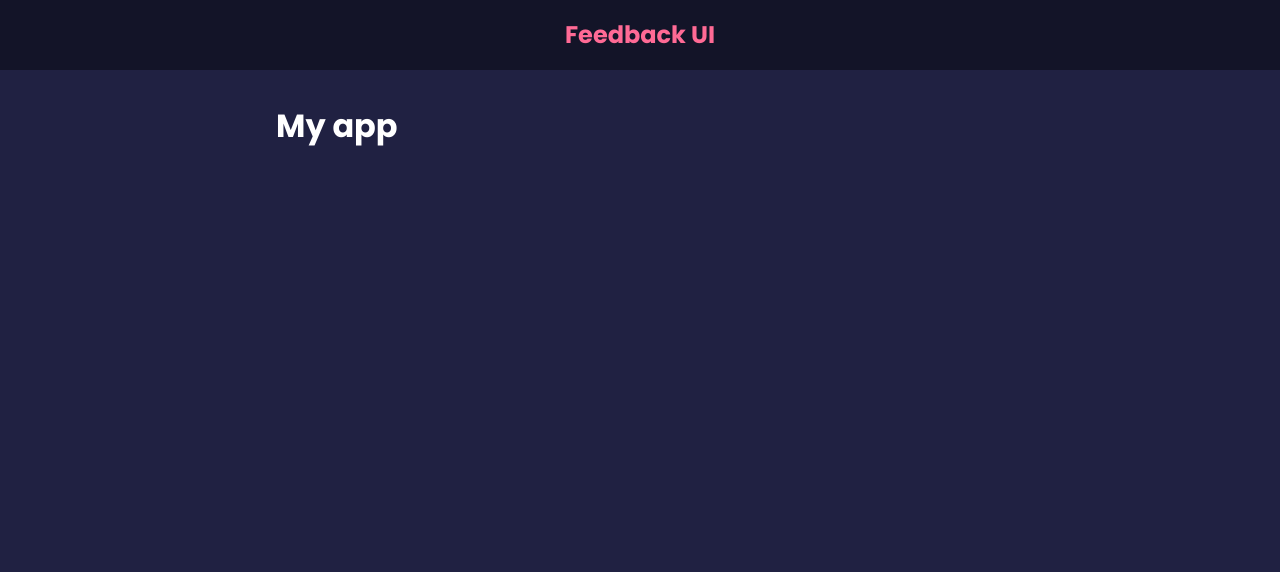
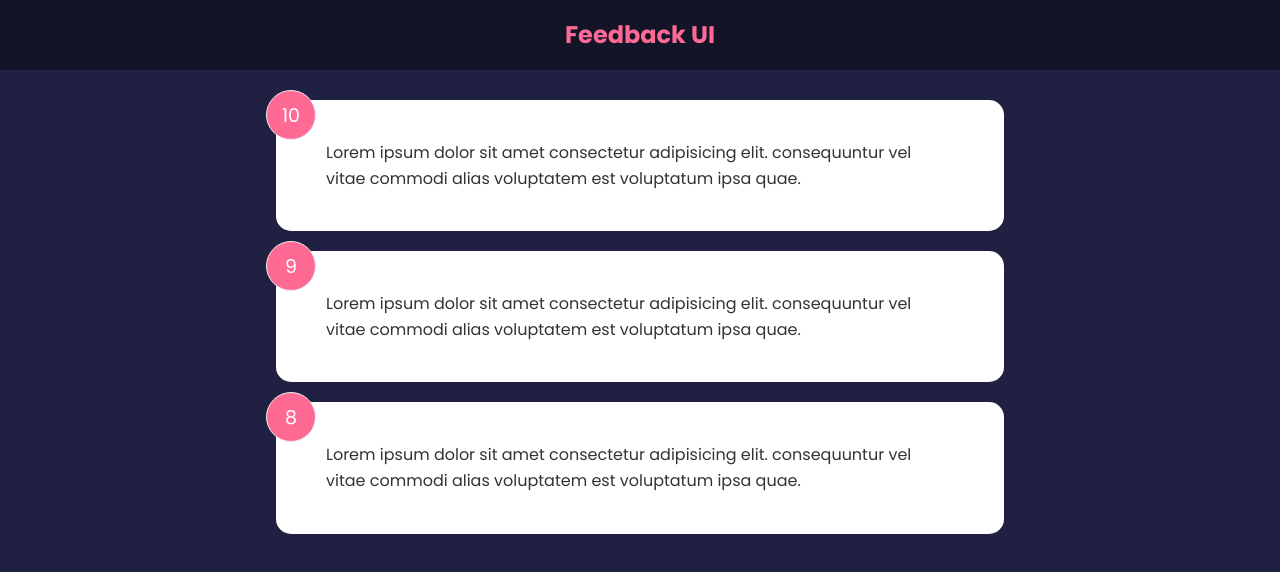
Before and after one commit to NemanjaJovic/feedback-app, a React (Create React App) app: page / in a window 1280 px wide. Shown: the top 572 px of the page. Built offline with nearby package versions, Linux system fonts and the light colour scheme.

Commit message:
working with states

```diff
--- a/src/App.js
+++ b/src/App.js
@@ -1,11 +1,17 @@
+import { useState } from 'react'
 import Header from './components/Header'
+// import FeedbackItem from './components/FeedbackItem'
+import FeedbackList from './components/FeedbackList'
+import FeedbackData from './data/FeedbackData'
 
 function App() {
+  const [feedback, setFeedback] = useState(FeedbackData)
+
   return (
     <>
       <Header />
       <div className='container'>
-        <h1>My app</h1>
+        <FeedbackList feedback={feedback} />
       </div>
     </>
   )
--- /dev/null
+++ b/src/components/FeedbackItem.jsx
@@ -0,0 +1,12 @@
+function FeedbackItem({ item }) {
+  //   console.log(item)
+
+  return (
+    <div className='card'>
+      <div className='num-display'>{item.rating}</div>
+      <div className='text-display'>{item.text}</div>
+    </div>
+  )
+}
+
+export default FeedbackItem
--- /dev/null
+++ b/src/components/FeedbackList.jsx
@@ -0,0 +1,17 @@
+import FeedbackItem from './FeedbackItem'
+
+function FeedbackList({ feedback }) {
+  if (!feedback || feedback.length === 0) {
+    return <p>No Feedback Yet</p>
+  }
+  //   console.log(feedback)
+  return (
+    <div className='feedback-list'>
+      {feedback.map((item) => (
+        <FeedbackItem key={item.id} item={item} />
+      ))}
+    </div>
+  )
+}
+
+export default FeedbackList
--- /dev/null
+++ b/src/data/FeedbackData.js
@@ -0,0 +1,19 @@
+const FeedbackData = [
+  {
+    id: 1,
+    rating: 10,
+    text: 'Lorem ipsum dolor sit amet consectetur adipisicing elit. consequuntur vel vitae commodi alias voluptatem est voluptatum ipsa quae.',
+  },
+  {
+    id: 2,
+    rating: 9,
+    text: 'Lorem ipsum dolor sit amet consectetur adipisicing elit. consequuntur vel vitae commodi alias voluptatem est voluptatum ipsa quae.',
+  },
+  {
+    id: 3,
+    rating: 8,
+    text: 'Lorem ipsum dolor sit amet consectetur adipisicing elit. consequuntur vel vitae commodi alias voluptatem est voluptatum ipsa quae.',
+  },
+]
+
+export default FeedbackData
```
